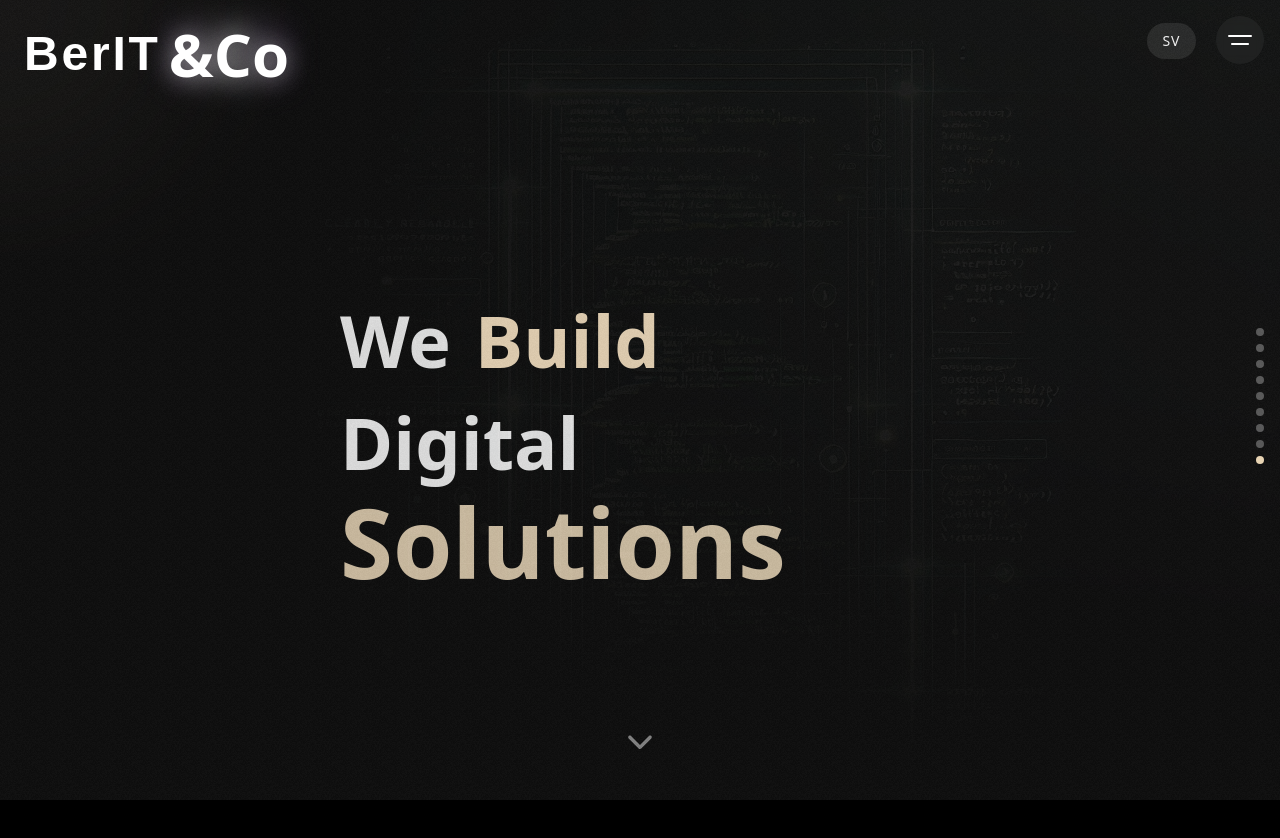
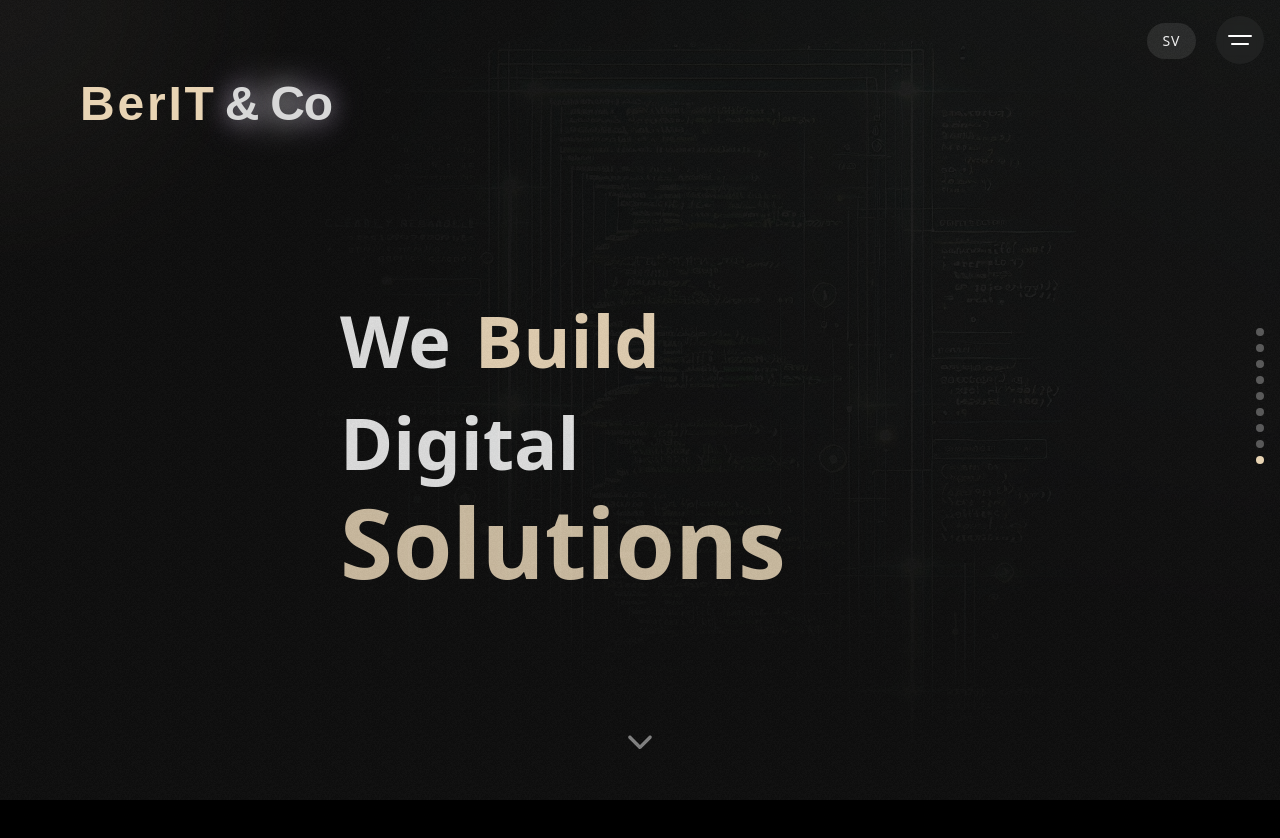
Before and after one commit to Berit-Co/OurSite, a React (Vite) app: page / in a window 1280 px wide. Shown: the top 838 px of the page. Built offline with nearby package versions, Linux system fonts and the light colour scheme; a web font is replaced by a local one.

Commit message:
style: update logo

```diff
--- a/src/components/animation/Logo.jsx
+++ b/src/components/animation/Logo.jsx
@@ -4,14 +4,17 @@ function Logo() {
   return (
     <AnimatePresence>
       {/* Justerade padding och minskade textstorleken */}
-      <motion.div layout className="fixed left-6 top-6 z-50 flex items-center">
+      <motion.div
+        layout
+        className="fixed left-20 top-20 z-50 flex items-center"
+      >
         {/* Container för "BerIT" texten */}
         <div className="mr-2 flex space-x-1">
           {"BerIT ".split("").map((letter, index) => (
             <motion.span
               layout
               key={index}
-              className="font-aeonik text-3xl font-bold tracking-tight text-white sm:text-4xl md:text-5xl"
+              className="font-aeonik text-3xl font-bold tracking-tight text-[#e8d4b4] sm:text-4xl md:text-5xl"
             >
               {letter}
             </motion.span>
@@ -20,7 +23,7 @@ function Logo() {
         {/* Container för "&Co" texten */}
         <motion.div layout className="relative">
           {/* &Co text */}
-          <motion.div className="relative text-4xl font-black text-white sm:text-5xl md:text-6xl">
+          <motion.div className="font-aeonik text-3xl font-bold tracking-tight text-[#d8d8d8] sm:text-4xl md:text-5xl">
             <motion.span
               animate={{
                 textShadow:
@@ -39,7 +42,7 @@ function Logo() {
               }}
               className="relative z-10"
             >
-              &Co
+              & Co
             </motion.span>
           </motion.div>
           {/* Permanent subtle glow */}
```
